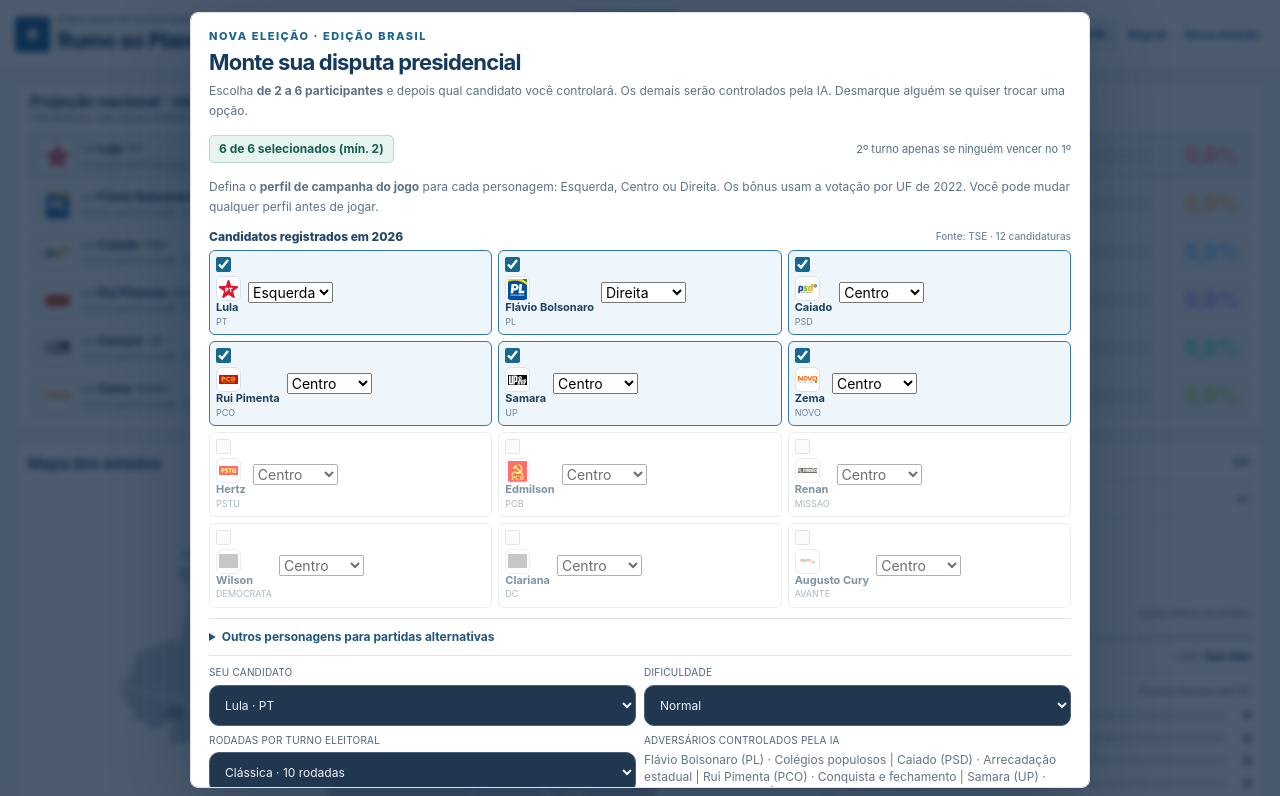
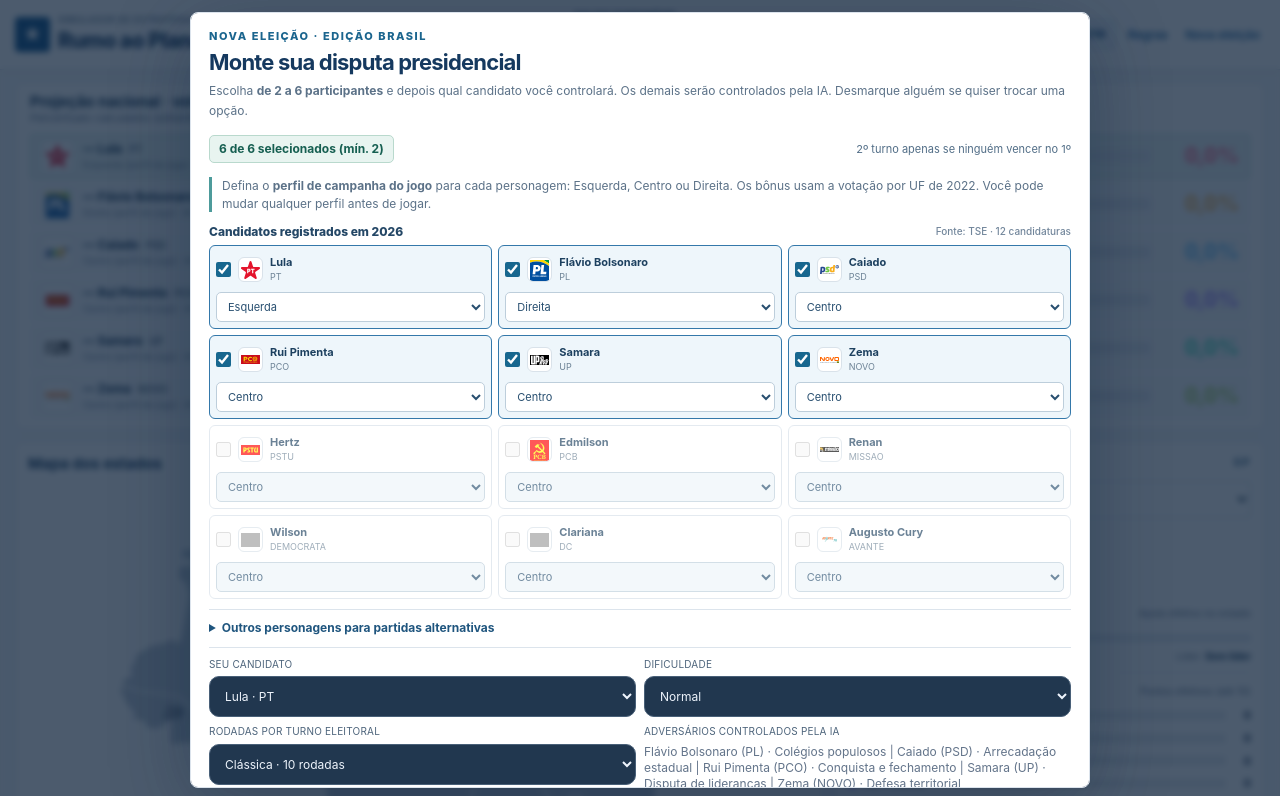
Before and after one commit to abnersampaioaps/planalto, a plain HTML site: page index.html in a window 1280 px wide. Shown: the top 796 px of the page. Drawn offline with Linux system fonts and the light colour scheme; grey boxes are pictures that could not be loaded.

Commit message:
style: perfis de campanha editáveis no seletor de candidaturas

```diff
--- a/ui-v6.css
+++ b/ui-v6.css
@@ -228,3 +228,17 @@
 /* V8.1: botão de início não sobrepõe os campos do formulário */
 .setup-modal .actions{position:static!important;bottom:auto!important;padding:10px 0 0}
 .setup-modal{scroll-padding-bottom:24px}
+
+/* V8.3: profile choices for fictional campaign rules */
+.profile-help{font-size:11px!important;line-height:1.45!important;border-left:3px solid #4d9b9b;padding-left:10px}
+.candidate-choice{display:flex;flex-direction:column;align-items:stretch;gap:5px;min-height:0}
+.candidate-main{display:flex;align-items:center;gap:7px;min-height:35px;cursor:pointer;min-width:0}
+.candidate-choice .candidate-profile{font-size:11px;width:100%;min-width:0;padding:6px 7px;border-radius:5px;background:#eef5f9;color:#284f70;border:1px solid #bdcedb;min-height:30px}
+.candidate-choice.chosen .candidate-profile{background:#fff}
+.candidate-choice .candidate-profile:focus-visible{outline:2px solid #397aa6;outline-offset:2px}
+.candidate-choice:has(.candidate-main input:disabled):not(.chosen){opacity:.65}
+@media(orientation:landscape) and (max-height:500px){
+.candidate-choice{gap:2px}
+.candidate-main{min-height:27px}
+.candidate-choice .candidate-profile{min-height:28px;padding:3px 4px;font-size:10px}
+}
```
